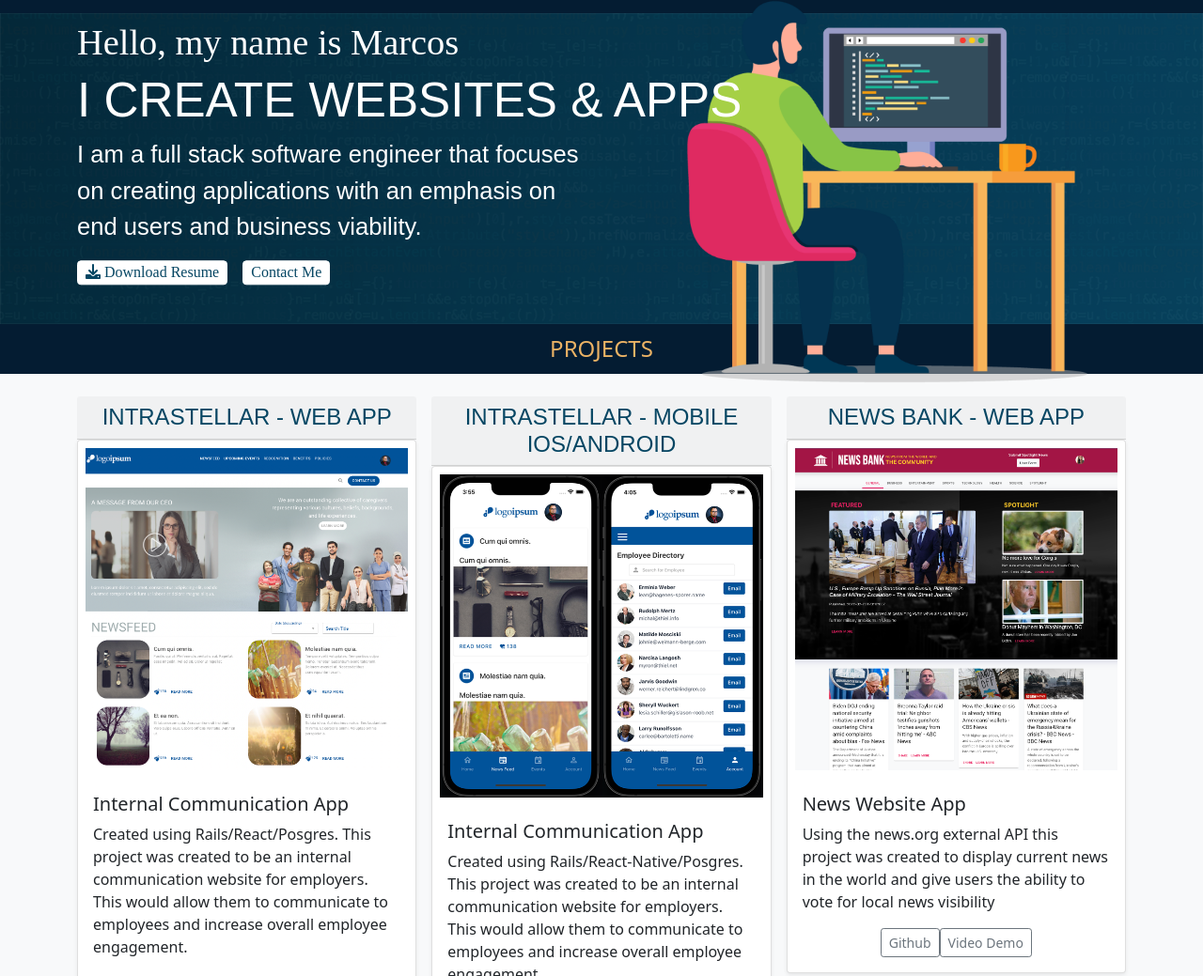
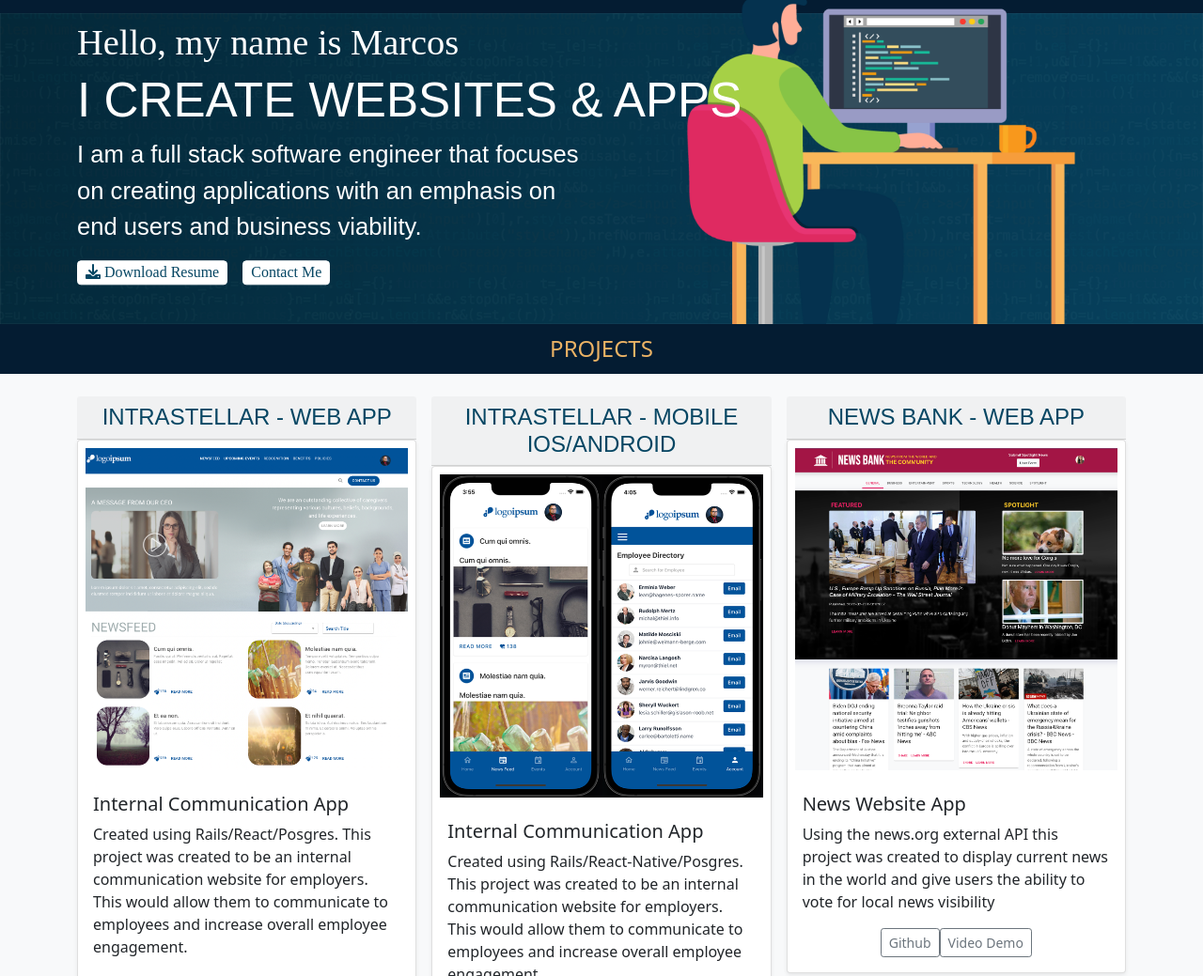
Before and after one commit to marcintosh87/marcos-portfolio, a plain HTML site: page index.html in a window 1280 px wide. Shown: the part 121-1160 px from the top of the page at 94% size. Drawn offline with nearby package versions, Linux system fonts and the light colour scheme; a web font is replaced by a local one.

Commit message:
fixed the z index for CTA banner image

```diff
--- a/index.css
+++ b/index.css
@@ -88,9 +88,10 @@
 }
 .bg-el-top-right {
   position: absolute;
-  top: -130px;
+  top: -150px;
   right: 16px;
   width: 50%;
+  z-index: 0;
 }
 .bg-el-center {
   position: absolute;
@@ -107,6 +108,11 @@
 .project {
   height: 100%;
   width: auto;
+}
+.section-title {
+  position: relative;
+  z-index: 100;
+  top: 0%;
 }
 
 @media screen and (max-width: 992px) {
--- a/index.html
+++ b/index.html
@@ -143,7 +143,7 @@
     </main>
     <!-- project cards -->
 
-    <div class="album pb-5 bg-light">
+    <div class="album pb-5 bg-light section-title">
       <aside
         class="container-fluid py-1 mb-4 text-center"
         style="background-color: #041c32"
@@ -154,7 +154,9 @@
       </aside>
 
       <div class="container">
-        <div class="row row-cols-1 row-cols-sm-2 row-cols-md-3 g-3">
+        <div
+          class="row row-cols-1 row-cols-sm-2 row-cols-md-3 g-3 section-title"
+        >
           <!-- single card -->
           <div class="col">
             <h4 class="din-condensed card-header">IntraStellar - Web App</h4>
```
